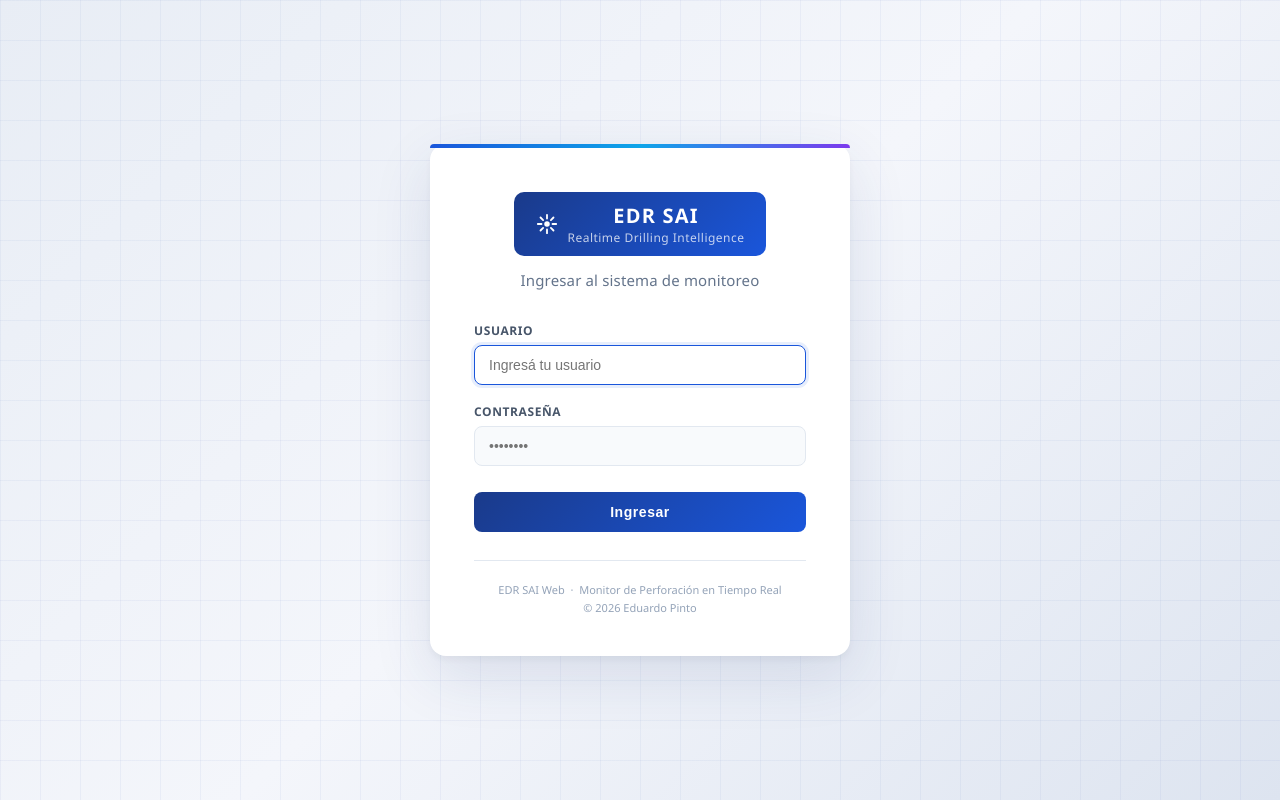
After one commit to educode007/edrsaiweb, a Flask app: page /login in a window 1280 px wide. The commit adds this page. Run offline with Flask 3, Linux system fonts and the light colour scheme.

Commit message:
feat: add login page and session auth for EDRsaiweb

```diff
--- a/app.py
+++ b/app.py
@@ -3,12 +3,27 @@ import threading
 import time
 import sqlite3
 from datetime import datetime
-from flask import Flask, render_template, jsonify, request
+from flask import Flask, render_template, jsonify, request, session, redirect, url_for
 from flask_socketio import SocketIO
+from functools import wraps
 
 app = Flask(__name__)
-app.config['SECRET_KEY'] = 'edrsaiweb-secret'
+app.config['SECRET_KEY'] = os.environ.get('EDR_SECRET_KEY', 'edrsaiweb-secret-2026')
+app.config['SESSION_COOKIE_HTTPONLY'] = True
 socketio = SocketIO(app, cors_allowed_origins='*', async_mode='threading')
+
+# ── Auth ──────────────────────────────────────────────────────────────────────
+# Credentials: set EDR_USER / EDR_PASSWORD env vars, defaults below
+_AUTH_USER = os.environ.get('EDR_USER', 'admin')
+_AUTH_PASS = os.environ.get('EDR_PASSWORD', 'edrsai2026')
+
+def login_required(f):
+    @wraps(f)
+    def decorated(*args, **kwargs):
+        if not session.get('logged_in'):
+            return redirect(url_for('login_page'))
+        return f(*args, **kwargs)
+    return decorated
 
 # ── Database (minimal, ephemeral in Render) ──────────────────────────────────
 def _get_data_dir():
@@ -102,11 +117,31 @@ def _broadcaster():
         socketio.emit('web_update', web_payload)
 
 # ── Flask routes ──────────────────────────────────────────────────────────────
+@app.route('/login', methods=['GET', 'POST'])
+def login_page():
+    error = None
+    if request.method == 'POST':
+        username = request.form.get('username', '').strip()
+        password = request.form.get('password', '').strip()
+        if username == _AUTH_USER and password == _AUTH_PASS:
+            session['logged_in'] = True
+            session['username'] = username
+            return redirect(url_for('index'))
+        error = 'Usuario o contraseña incorrectos.'
+    return render_template('login.html', error=error)
+
+@app.route('/logout')
+def logout():
+    session.clear()
+    return redirect(url_for('login_page'))
+
 @app.route('/')
+@login_required
 def index():
     return render_template('web.html')
 
 @app.route('/web')
+@login_required
 def web_page():
     return render_template('web.html')
 
--- /dev/null
+++ b/templates/login.html
@@ -0,0 +1,220 @@
+<!DOCTYPE html>
+<html lang="es">
+<head>
+  <meta charset="UTF-8" />
+  <meta name="viewport" content="width=device-width, initial-scale=1.0" />
+  <title>EDR SAI — Acceso</title>
+  <style>
+    *, *::before, *::after { box-sizing: border-box; margin: 0; padding: 0; }
+
+    body {
+      min-height: 100vh;
+      background: linear-gradient(135deg, #e8edf5 0%, #f4f6fb 50%, #dde4f0 100%);
+      display: flex;
+      align-items: center;
+      justify-content: center;
+      font-family: 'Segoe UI', system-ui, -apple-system, sans-serif;
+      color: #1a2540;
+    }
+
+    /* subtle grid pattern overlay */
+    body::before {
+      content: '';
+      position: fixed;
+      inset: 0;
+      background-image:
+        linear-gradient(rgba(100,130,200,0.07) 1px, transparent 1px),
+        linear-gradient(90deg, rgba(100,130,200,0.07) 1px, transparent 1px);
+      background-size: 40px 40px;
+      pointer-events: none;
+    }
+
+    .card {
+      background: #ffffff;
+      border-radius: 16px;
+      box-shadow: 0 4px 6px rgba(0,0,0,0.04), 0 20px 60px rgba(30,60,120,0.12);
+      padding: 48px 44px 40px;
+      width: 100%;
+      max-width: 420px;
+      position: relative;
+      z-index: 1;
+    }
+
+    /* top accent bar */
+    .card::before {
+      content: '';
+      position: absolute;
+      top: 0; left: 0; right: 0;
+      height: 4px;
+      background: linear-gradient(90deg, #1a56db, #0ea5e9, #7c3aed);
+      border-radius: 16px 16px 0 0;
+    }
+
+    .logo-area {
+      text-align: center;
+      margin-bottom: 32px;
+    }
+
+    .logo-badge {
+      display: inline-flex;
+      align-items: center;
+      gap: 10px;
+      background: linear-gradient(135deg, #1a3a8a, #1a56db);
+      color: #fff;
+      padding: 10px 22px;
+      border-radius: 10px;
+      margin-bottom: 14px;
+    }
+
+    .logo-badge svg {
+      width: 22px; height: 22px;
+      flex-shrink: 0;
+    }
+
+    .logo-text {
+      font-size: 20px;
+      font-weight: 800;
+      letter-spacing: 0.06em;
+    }
+
+    .logo-sub {
+      font-size: 12px;
+      color: rgba(255,255,255,0.75);
+      letter-spacing: 0.04em;
+      font-weight: 400;
+    }
+
+    .card-title {
+      font-size: 15px;
+      color: #64748b;
+      font-weight: 400;
+      letter-spacing: 0.01em;
+    }
+
+    .form-group {
+      margin-bottom: 18px;
+    }
+
+    label {
+      display: block;
+      font-size: 12px;
+      font-weight: 600;
+      color: #475569;
+      letter-spacing: 0.05em;
+      text-transform: uppercase;
+      margin-bottom: 6px;
+    }
+
+    input[type="text"],
+    input[type="password"] {
+      width: 100%;
+      padding: 11px 14px;
+      border: 1.5px solid #e2e8f0;
+      border-radius: 8px;
+      font-size: 14px;
+      color: #1a2540;
+      background: #f8fafc;
+      outline: none;
+      transition: border-color 0.18s, box-shadow 0.18s, background 0.18s;
+    }
+
+    input[type="text"]:focus,
+    input[type="password"]:focus {
+      border-color: #1a56db;
+      background: #fff;
+      box-shadow: 0 0 0 3px rgba(26,86,219,0.10);
+    }
+
+    .btn-login {
+      width: 100%;
+      padding: 12px;
+      background: linear-gradient(135deg, #1a3a8a, #1a56db);
+      color: #fff;
+      border: none;
+      border-radius: 8px;
+      font-size: 14px;
+      font-weight: 700;
+      letter-spacing: 0.04em;
+      cursor: pointer;
+      margin-top: 8px;
+      transition: opacity 0.18s, transform 0.12s;
+    }
+
+    .btn-login:hover  { opacity: 0.92; }
+    .btn-login:active { transform: scale(0.98); }
+
+    .error-box {
+      background: #fff1f2;
+      border: 1.5px solid #fecdd3;
+      border-radius: 8px;
+      padding: 10px 14px;
+      font-size: 13px;
+      color: #be123c;
+      margin-bottom: 18px;
+      display: flex;
+      align-items: center;
+      gap: 8px;
+    }
+
+    .divider {
+      border: none;
+      border-top: 1px solid #e2e8f0;
+      margin: 28px 0 20px;
+    }
+
+    .footer-note {
+      text-align: center;
+      font-size: 11px;
+      color: #94a3b8;
+      line-height: 1.6;
+    }
+  </style>
+</head>
+<body>
+  <div class="card">
+
+    <div class="logo-area">
+      <div class="logo-badge">
+        <!-- drill bit / signal icon -->
+        <svg viewBox="0 0 24 24" fill="none" stroke="currentColor" stroke-width="2" stroke-linecap="round" stroke-linejoin="round">
+          <path d="M12 2v4M12 18v4M4.93 4.93l2.83 2.83M16.24 16.24l2.83 2.83M2 12h4M18 12h4M4.93 19.07l2.83-2.83M16.24 7.76l2.83-2.83"/>
+          <circle cx="12" cy="12" r="3" fill="currentColor" stroke="none"/>
+        </svg>
+        <div>
+          <div class="logo-text">EDR SAI</div>
+          <div class="logo-sub">Realtime Drilling Intelligence</div>
+        </div>
+      </div>
+      <div class="card-title">Ingresar al sistema de monitoreo</div>
+    </div>
+
+    {% if error %}
+    <div class="error-box">
+      <svg width="15" height="15" viewBox="0 0 24 24" fill="none" stroke="currentColor" stroke-width="2.5" stroke-linecap="round"><circle cx="12" cy="12" r="10"/><line x1="12" y1="8" x2="12" y2="12"/><line x1="12" y1="16" x2="12.01" y2="16"/></svg>
+      {{ error }}
+    </div>
+    {% endif %}
+
+    <form method="POST" action="/login" autocomplete="off">
+      <div class="form-group">
+        <label for="username">Usuario</label>
+        <input type="text" id="username" name="username" placeholder="Ingresá tu usuario"
+               autofocus autocomplete="username" required />
+      </div>
+      <div class="form-group">
+        <label for="password">Contraseña</label>
+        <input type="password" id="password" name="password" placeholder="••••••••"
+               autocomplete="current-password" required />
+      </div>
+      <button type="submit" class="btn-login">Ingresar</button>
+    </form>
+
+    <hr class="divider" />
+    <p class="footer-note">
+      EDR SAI Web &nbsp;·&nbsp; Monitor de Perforación en Tiempo Real<br />
+      © 2026 Eduardo Pinto
+    </p>
+
+  </div>
+</body>
+</html>
--- a/templates/web.html
+++ b/templates/web.html
@@ -220,6 +220,7 @@
       <div id="dot" class="dot"></div>
       <span id="liveText">sin datos</span>
       <span id="clock">--:--:--</span>
+      <a href="/logout" style="margin-left:10px;color:#99aacc;font-size:11px;font-weight:700;text-decoration:none;padding:3px 8px;border:1px solid #2a3a5a;border-radius:4px;letter-spacing:.03em;" title="Cerrar sesión">Salir</a>
     </div>
   </div>
 
```
